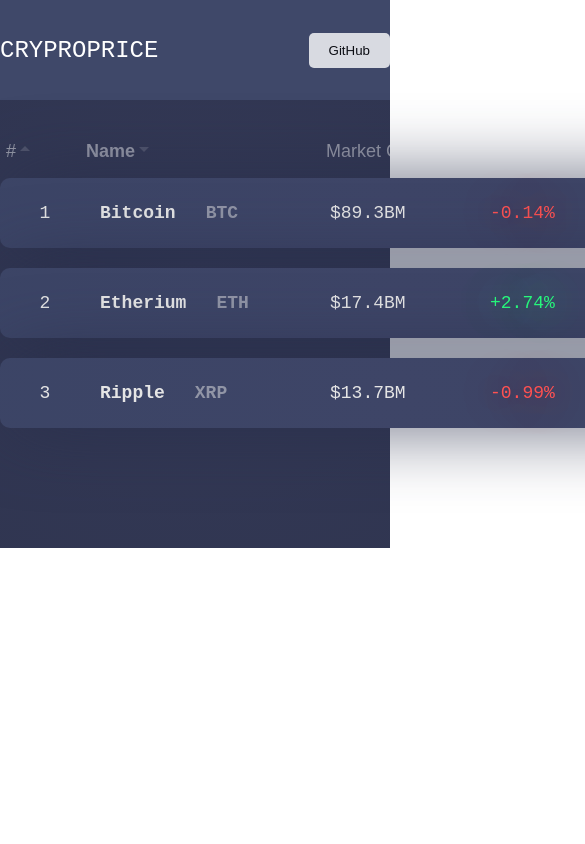
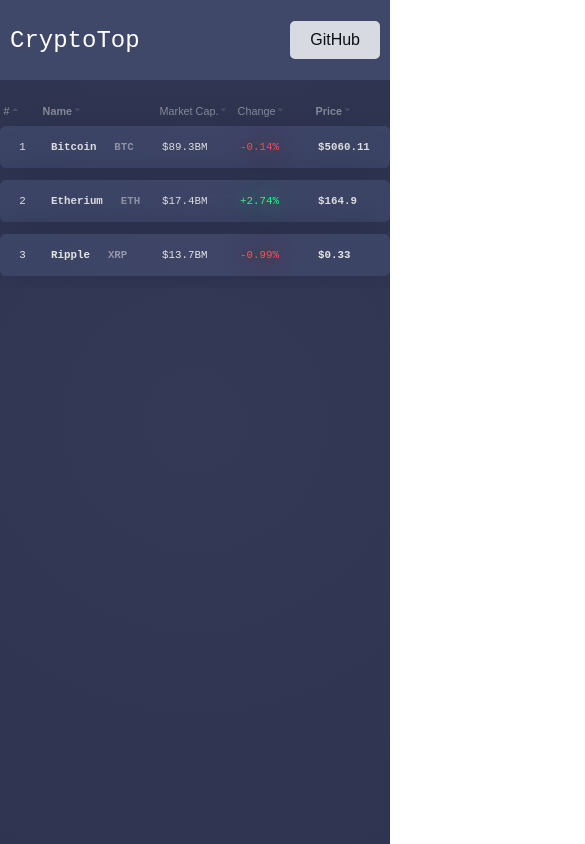
Before and after one commit to psy667/cryptoprice, a React (Create React App) app: page / in a window 390 px wide. Shown: the top 844 px of the page, 585 px wide, since content can reach past the window. Built offline with nearby package versions, Linux system fonts and the light colour scheme; no server answers.

Commit message:
some fixes and new feature

```diff
--- a/package.json
+++ b/package.json
@@ -15,6 +15,7 @@
   "devDependencies": {},
   "scripts": {
     "start": "node server.js",
+    "dev": "react-scripts start",
     "build": "react-scripts build",
     "test": "react-scripts test --env=jsdom",
     "eject": "react-scripts eject"
@@ -29,5 +30,5 @@
   "bugs": {
     "url": "https://github.com/psy667/cryptoprice/issues"
   },
-  "homepage": "https://github.com/psy667/cryptoprice#readme"
+  "homepage": "https://github.com/"
 }
--- a/src/App.css
+++ b/src/App.css
@@ -1,8 +1,15 @@
+html{
+  font-size: 16px;
+}
 .App{
   background: radial-gradient(728.50px at 50% 50%, #343956 0%, #2C324C 100%);
   /* min-height: 100vh; */
   /* height: 100vh; */
+  min-height: calc(100vh - 100px);
+
   padding-bottom: 100px;
+  overflow-x: hidden;
+
 }
 header{
   width: 100%;
@@ -16,13 +23,14 @@
 }
 .logo{
   /* line-height: 100px; */
-  font-size: 24px;
-  text-transform: uppercase;
+  font-size: 1.5rem;
   color: #fff;
-  font-family: "Courier New";
+  font-family: "Courier New", monospace;
 }
-header button{
+header .btn{
   /* height: 30px; */
+  color: #000;
+  text-decoration: none;
   padding: 10px 20px;
   outline: 0;
   border: 0;
@@ -31,10 +39,14 @@
   border-radius: 5px;
 }
 main{
-  width: 800px;
-  margin: auto;
+  overflow-x: scroll;
+
 }
 .table{
+  margin: auto;
+  width: 100%;
+  min-width: 600px;
+  max-width: 800px;
   margin-top: 40px;
 }
 
@@ -43,7 +55,7 @@
 }
 
 button.sorting{
-  font-size: 18px;
+  font-size: 1.125rem;
   color: #FFF;
   opacity: 0.5;
   background: 0;
@@ -74,3 +86,25 @@
 .arrowDown{
   transform: translate(4px) rotate(180deg);
 }
+@media (max-width: 600px) {
+    main{
+      zoom: 75%;
+
+    }
+    header{
+      height: 60px;
+      padding: 10px;
+    }
+}
+@media (max-width: 500px) {
+    main{
+      zoom: 60%;
+
+    }
+}
+@media (max-width: 350px) {
+    main{
+      zoom: 50%;
+
+    }
+}
--- a/src/App.jsx
+++ b/src/App.jsx
@@ -83,8 +83,8 @@
     return (
       <div className="App">
         <header className="App-header">
-          <div className='logo'>Cryproprice</div>
-          <button>GitHub</button>
+          <div className='logo'>CryptoTop</div>
+          <a class='btn' href='https://github.com/psy667/cryptoprice'>GitHub</a>
         </header>
         <main>
           <div className='table'>
--- a/src/components/ListItem.css
+++ b/src/components/ListItem.css
@@ -7,7 +7,7 @@
   border-radius: 10px;
   height: 70px;
   display: flex;
-  font-size: 18px;
+  font-size: 1.125rem;
   line-height: 70px;
   color: #E5E5E5;
   box-shadow: 0px 0px 80px -10px #272D49;
```
Also changed, not shown: 6 other files (tests, documents, lock files or other folders).
